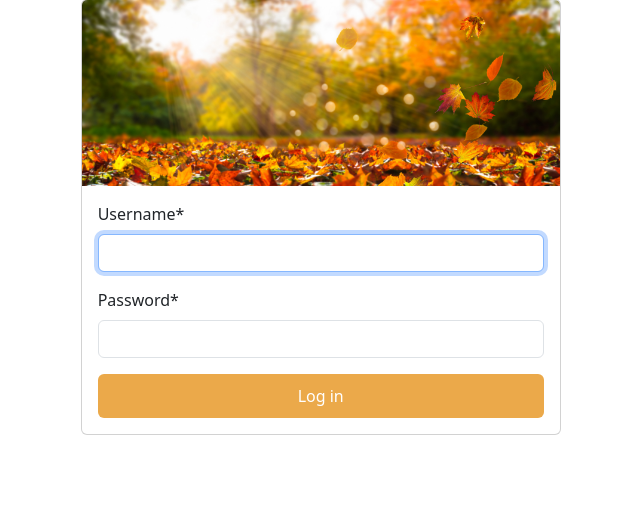
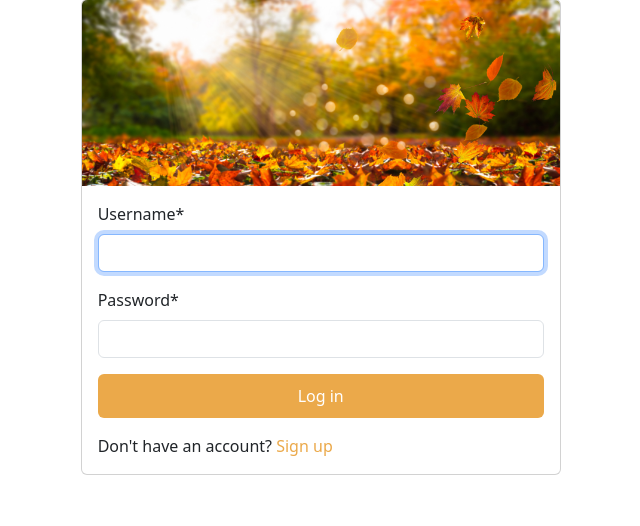
Before and after one commit to zhan-py/pumpking-tutoring, a Django app: page /login/ in a window 1280 px wide. Shown: the part 221-747 px from the top of the page, without its empty margins (358-998 px from the left). Run offline with Django 5.2, Linux system fonts and the light colour scheme; some libraries are stand-ins or nearby versions.

Commit message:
added signup in login

```diff
--- a/core/templates/core/login.html
+++ b/core/templates/core/login.html
@@ -14,13 +14,17 @@
       <div class="card" style="width: 30rem;">
         <img src="{% static 'core/images/bar.png' %}" class="card-img-top" alt="...">
         <div class="card-body">
-          <form method="post">
+          <form method="post" class="mb-3">
             {% csrf_token %}
             {{ form|crispy }}
             <button type="submit" class="btn btn-primary w-100" >Log in</button>
           </form>
+          <span>Don't have an account?</span>
+          <a href="{% url 'signup' %}" style="color: #EBA94A; text-decoration: none;">Sign up</a>
         </div>
       </div>
     </div>
+
+
   </div>
 {% endblock %}
```
